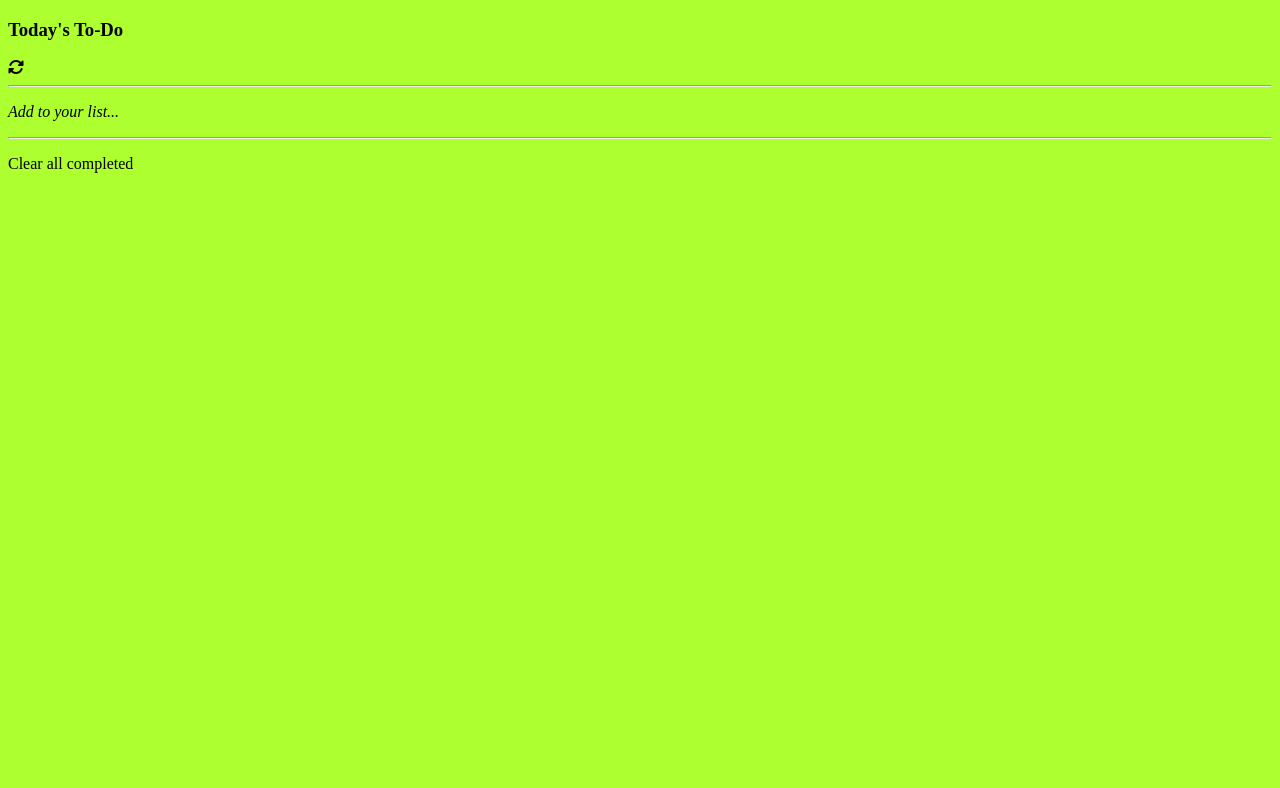
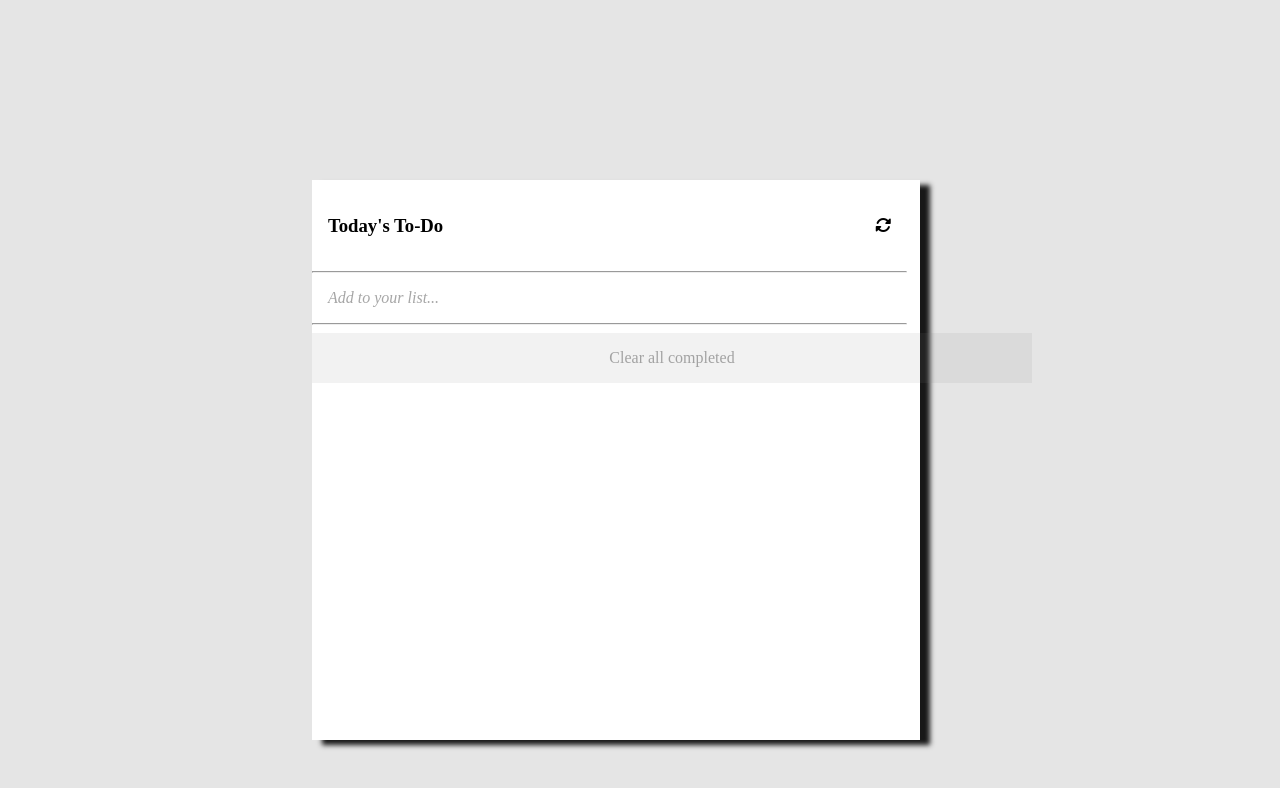
Before and after one commit to NahnahAJ/To-Do-List, a website built with webpack: page src/index.html in a window 1280 px wide. Built offline with nearby package versions, Linux system fonts and the light colour scheme.

Commit message:
Add styling to the list to look like the given template

```diff
--- a/src/style.css
+++ b/src/style.css
@@ -1,7 +1,76 @@
-.hello {
-  color: blue;
+*,
+*::before,
+*::after {
+  box-sizing: border-box;
+}
+
+li {
+  list-style-type: none;
 }
 
 body {
-  background-color: greenyellow;
+  background-color: rgba(128, 128, 128, 0.2);
+  position: absolute;
+  top: 0;
+  left: 0;
+  bottom: 0;
+  right: 0;
+  z-index: 10;
 }
+
+section {
+  display: flex;
+  flex-direction: column;
+  align-items: flex-start;
+  width: 38rem;
+  height: 70vh;
+  position: fixed;
+  top: 35%;
+  left: 40%;
+  margin-top: -100px;
+  margin-left: -200px;
+  background-color: #fff;
+  z-index: 11;
+  box-shadow: 10px 5px 5px rgb(24, 24, 24);
+}
+
+span {
+  display: flex;
+  gap: 1rem;
+}
+
+.header {
+  display: flex;
+  align-items: center;
+  align-content: space-around;
+  gap: 27rem;
+  margin: 1rem;
+}
+
+#list-holder {
+  display: flex;
+  flex-direction: column;
+  align-items: center;
+  justify-content: center;
+}
+
+.container {
+  width: 35rem;
+  display: flex;
+  justify-content: space-between;
+  align-content: center;
+  margin: 1rem;
+  align-items: center;
+}
+
+p {
+  color: rgba(128, 128, 128, 0.7);
+  margin: 1rem;
+}
+
+.bottom {
+  color: rgba(128, 128, 128, 0.5);
+  background-color: rgba(128, 128, 128, 0.1);
+  width: 90vh;
+  text-align: center;
+}
```
